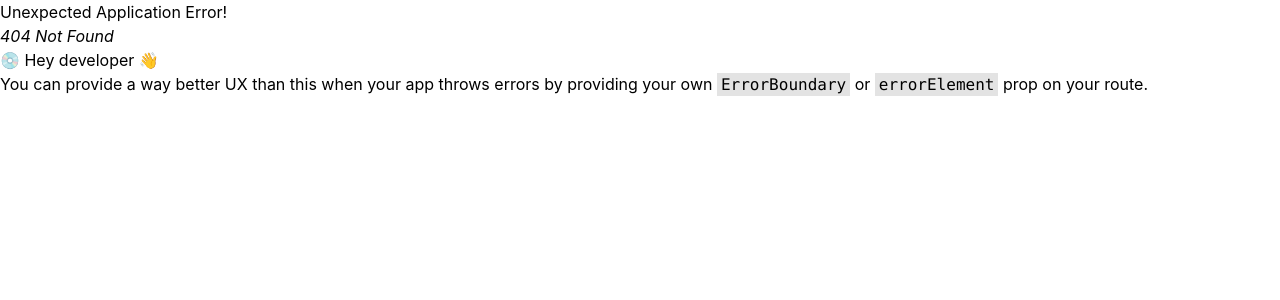
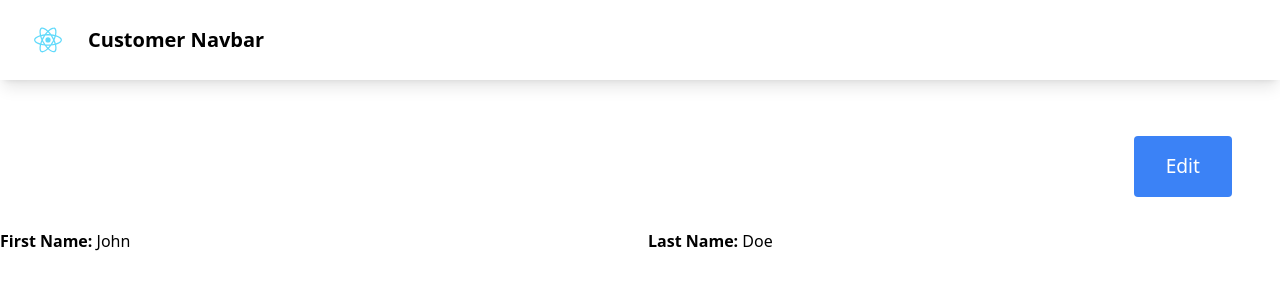
Before and after one commit to NguyenDuyetIT2002/ProjectIII-BikeForRent, a React (Create React App) app in the folder bfr-code/frontend/: page /customer/profile in a window 1280 px wide. Before the commit this address had no page. Shown: the top 300 px of the page. Built offline with nearby package versions, Linux system fonts and the light colour scheme.

Commit message:
customer

```diff
--- a/bfr-code/frontend/src/index.js
+++ b/bfr-code/frontend/src/index.js
@@ -10,12 +10,19 @@ import {
   RouterProvider,
 } from "react-router-dom";
 import ManagerHomepage from "./pages/manager/homepage/ManagerHomepage.js";
+import CustomerHomePage from "./pages/customer/homepage/homepage.js";
+import CustomerProfile from "./pages/customer/profile/profile.js";
 
 const router = createBrowserRouter(
   createRoutesFromElements(
     <Route path="/" element={<App />}>
-      <Route path="managerhomepage" element={<ManagerHomepage />} />
-      <Route path="managerhomepage" element={<ManagerHomepage />} />
+      <Route path="manager">
+        <Route path="homepage" element={<ManagerHomepage />} />
+      </Route>
+      <Route path="customer">
+        <Route path="homepage" element={<CustomerHomePage />} />
+        <Route path="profile" element={<CustomerProfile />} />
+      </Route>
     </Route>
   )
 );
--- a/bfr-code/frontend/src/pages/customer/components/CustomerDropdown.js
+++ /dev/null
@@ -1,19 +0,0 @@
-import React from 'react';
-import Dropdown from 'react-bootstrap/Dropdown';
-
-function CustomerDropdown() {
-  return (
-    <Dropdown>
-      <Dropdown.Toggle variant="success" id="dropdown-basic">
-        Actions
-      </Dropdown.Toggle>
-
-      <Dropdown.Menu>
-        <Dropdown.Item href="#/action-1">Sign Out</Dropdown.Item>
-        <Dropdown.Item href="#/action-2">Profile</Dropdown.Item>
-      </Dropdown.Menu>
-    </Dropdown>
-  );
-}
-
-export default CustomerDropdown;
--- a/bfr-code/frontend/src/pages/customer/components/CustomerNavbar.js
+++ /dev/null
@@ -1,19 +0,0 @@
-
-import React from 'react';
-import logo from '../../../../logo.svg';
-
-function CustomerNavbar() {
-  return (
-    <header className="bg-white shadow-lg">
-      <div className="container mx-auto flex justify-between items-center py-4 px-6">
-        <div className="flex items-center">
-          <img src={logo} alt="Logo" className="w-12 h-12" />
-          <h1 className="text-xl font-bold ml-4">Customer Navbar</h1>
-        </div>
-
-      </div>
-    </header>
-  );
-}
-
-export default CustomerNavbar;
--- a/bfr-code/frontend/src/pages/customer/components/CustomerPageWithDropdown.js
+++ /dev/null
@@ -1,19 +0,0 @@
-import React from 'react';
-import CustomerNavbar from './CustomerNavbar';
-import CustomerDropdown from './CustomerDropdown';
-
-function CustomerPageWithDropdown() {
-  return (
-    <div style={{ position: 'relative', overflow: 'hidden' }}>
-
-      <div style={{ position: 'absolute', top: '0', right: '0' }}>
-        <CustomerNavbar />
-        <CustomerDropdown />
-      </div>
-
-      <div style={{ display: 'flex', justifyContent: 'center', alignItems: 'center', height: '100vh' }}>
-        <button style={{ padding: '10px', fontSize: '16px' }}>Rent Button</button>
-      </div>
-    </div>
-  );
-}
--- /dev/null
+++ b/bfr-code/frontend/src/pages/customer/homepage/homepage.css
@@ -0,0 +1,5 @@
+@import url('https://cdn.jsdelivr.net/npm/tailwindcss@2.2.15/dist/tailwind.min.css');
+
+@import 'tailwindcss/base';
+@import 'tailwindcss/components';
+@import 'tailwindcss/utilities';
--- /dev/null
+++ b/bfr-code/frontend/src/pages/customer/homepage/homepage.js
@@ -0,0 +1,67 @@
+import React from 'react';
+import logo from '../../../logo.svg';
+import './homepage.css';
+
+const CustomerHomePage = () => {
+  const handleLogout = (event) => {
+    const selectedOption = event.target.value;
+    // Xử lý đăng xuất dựa trên option được chọn
+    if (selectedOption === 'logout') {
+      // Ví dụ: redirect đến trang đăng xuất
+      window.location.href = '/logout';
+    } else if (selectedOption === 'profile') {
+      window.location.href = '/profile';
+      // ...
+    }
+    // Thêm các trường hợp xử lý cho các option khác nếu cần thiết
+  };
+
+  return (
+    <div className="bg-cover bg-center min-h-screen" style={{ backgroundImage: `url('../../../../public/hinh-nen-mau-xanh-ngoc.jpg')` }}>
+      {/* Header */}
+      <header className="bg-white shadow-lg">
+        <div className="container mx-auto flex justify-between items-center py-4 px-6">
+          <div className="flex items-center">
+            <img src={logo} alt="Logo" className="w-12 h-12" />
+            <h1 className="text-xl font-bold ml-4">Customer Navbar</h1>
+          </div>
+          <div className="relative">
+            {/* Dropdown */}
+            <select
+              onChange={handleLogout}
+              className="block appearance-none w-full bg-blue-600 text-white border border-gray-300 py-2 px-4 pr-8 rounded leading-tight focus:outline-none focus:border-blue-500"
+            >
+              <option value="" className="bg-blue-400 text-white">Dropdown Menu</option>
+              <option value="profile" className="bg-blue-400 text-white">Profile</option>
+              <option value="settings" className="bg-blue-400 text-white">List of rented bikes</option>
+              <option value="logout" className="bg-blue-400 text-white">Logout</option>
+              {/* Thêm các option khác nếu cần thiết */}
+            </select>
+            <div className="pointer-events-none absolute inset-y-0 right-0 flex items-center px-2 text-white">
+              <svg
+                className="fill-current h-4 w-4"
+                xmlns="http://www.w3.org/2000/svg"
+                viewBox="0 0 20 20"
+              >
+                <path
+                  d="M7 7l3-3 3 3m0 6l-3 3-3-3"
+                  strokeWidth="2"
+                  strokeLinecap="round"
+                  strokeLinejoin="round"
+                />
+              </svg>
+            </div>
+          </div>
+        </div>
+      </header>
+      {/* Middle Button */}
+      <div className="flex justify-center items-center h-screen mb-5">
+        <button className="bg-blue-600 hover:bg-blue-700 text-white py-2 px-4 rounded">
+          Rent Bike
+        </button>
+      </div>
+    </div>
+  );
+};
+
+export default CustomerHomePage;
--- /dev/null
+++ b/bfr-code/frontend/src/pages/customer/profile/profile.css
@@ -0,0 +1,7 @@
+/* Trong file CSS hoặc SCSS của bạn */
+.flex.justify-end button {
+    margin-top: 1rem; /* Thêm margin trên nút */
+    margin-right: 3rem; /* Thêm margin bên phải nút */
+    padding: 1rem 2rem; /* Tăng giá trị padding */
+    font-size: 1.2rem; /* Tăng kích thước font */
+  }
--- /dev/null
+++ b/bfr-code/frontend/src/pages/customer/profile/profile.js
@@ -0,0 +1,79 @@
+// CustomerProfile.js
+import React, { useState } from 'react';
+import logo from '../../../logo.svg';
+import './profile.css';
+
+const CustomerProfile = () => {
+  const [isEditing, setIsEditing] = useState(false);
+
+  const handleEditClick = () => {
+    // Xử lý khi nút chỉnh sửa được nhấp
+    setIsEditing(!isEditing);
+  };
+
+  return (
+    <>
+    <header className="bg-white shadow-lg">
+        <div className="container mx-auto flex justify-between items-center py-4 px-6">
+          <div className="flex items-center">
+            <img src={logo} alt="Logo" className="w-12 h-12" />
+            <h1 className="text-xl font-bold ml-4">Customer Navbar</h1>
+          </div>
+        </div>
+      </header>
+    <div className="container mx-auto mt-10">
+
+
+      <div className="flex justify-end">
+        <button
+          onClick={handleEditClick}
+          className="bg-blue-500 hover:bg-blue-600 text-white py-2 px-4 rounded"
+        >
+          {isEditing ? 'Save' : 'Edit'}
+        </button>
+      </div>
+
+      {/* Các ô lớn */}
+      <div className="grid grid-cols-2 gap-4 mt-8">
+        {isEditing ? (
+          /* Giao diện chỉnh sửa */
+          <>
+            <div>
+              <label htmlFor="firstName">First Name:</label>
+              <input
+                type="text"
+                id="firstName"
+                className="w-full border rounded p-2"
+              />
+            </div>
+
+            <div>
+              <label htmlFor="lastName">Last Name:</label>
+              <input
+                type="text"
+                id="lastName"
+                className="w-full border rounded p-2"
+              />
+            </div>
+            {/* Thêm các trường khác nếu cần thiết */}
+          </>
+        ) : (
+          /* Giao diện hiển thị thông tin */
+          <>
+            <div>
+              <p><strong>First Name:</strong> John</p>
+            </div>
+
+            <div>
+              <p><strong>Last Name:</strong> Doe</p>
+            </div>
+            {/* Hiển thị các trường thông tin khác */}
+          </>
+        )}
+      </div>
+    </div>
+    </>
+  );
+};
+
+export default CustomerProfile;
```
Also changed, not shown: 1 other file (tests, documents, lock files or other folders).
